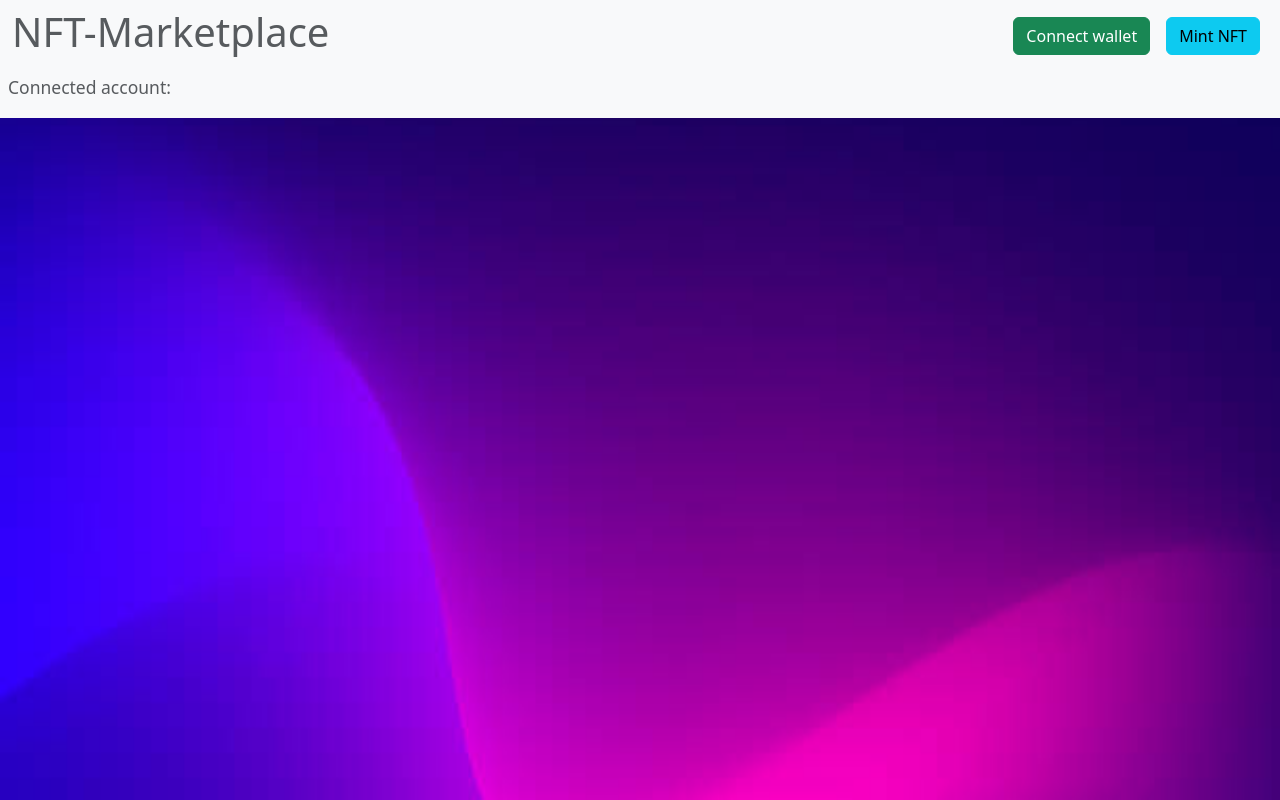
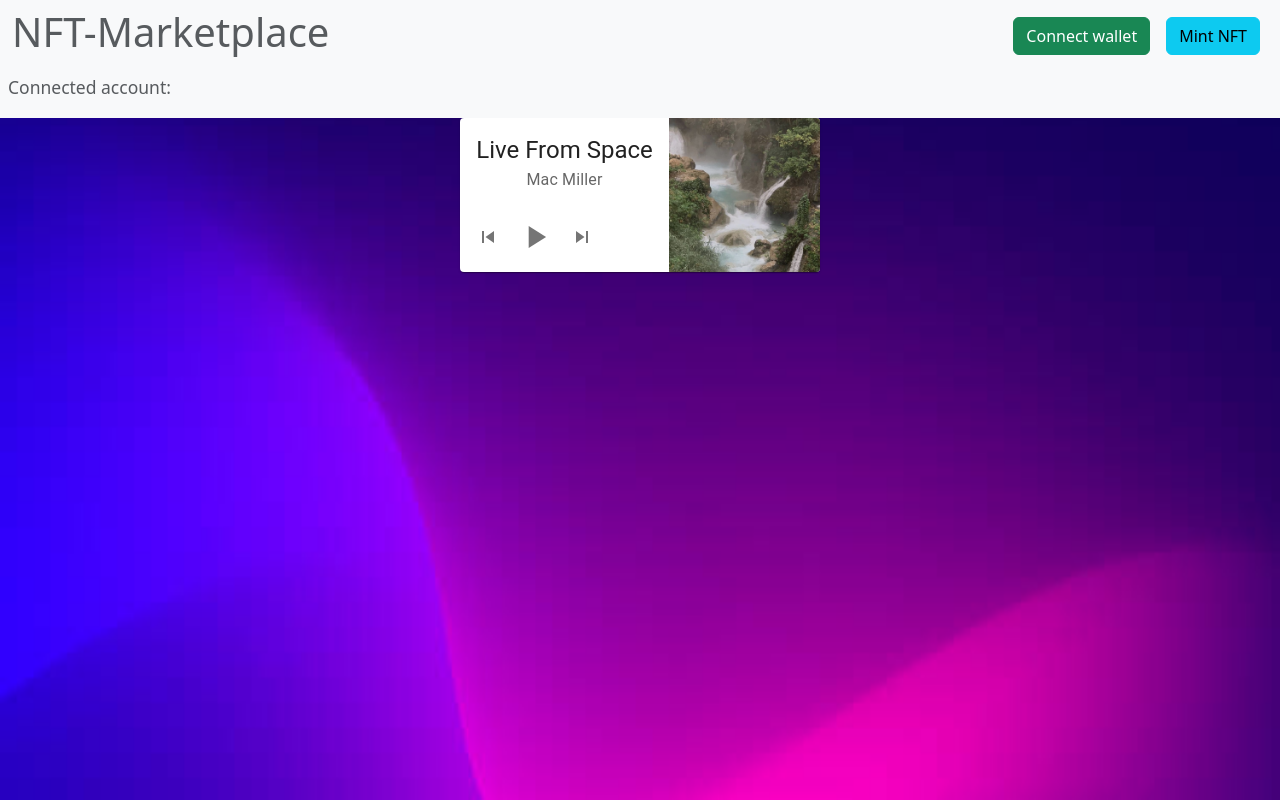
Before and after one commit to ameybagwe12/4_Kesari_BnB24, a React (Create React App) app: page /songTab in a window 1280 px wide. Built offline with nearby package versions, Linux system fonts and the light colour scheme.

Commit message:
SongIndividual Page

```diff
--- a/package.json
+++ b/package.json
@@ -3,6 +3,10 @@
   "version": "0.1.0",
   "private": true,
   "dependencies": {
+    "@emotion/react": "^11.11.3",
+    "@emotion/styled": "^11.11.0",
+    "@mui/icons-material": "^5.15.10",
+    "@mui/material": "^5.15.10",
     "@testing-library/jest-dom": "^5.17.0",
     "@testing-library/react": "^13.4.0",
     "@testing-library/user-event": "^13.5.0",
--- a/src/App.js
+++ b/src/App.js
@@ -8,18 +8,17 @@ import Player from "./components/player";
 import Home from "./pages/home";
 import MintNFT from "./pages/mintNFT";
 import contractData from "./contract.json";
-
+import SongTab from "./pages/song-tab";
 
 function App() {
   const [isConnected, setIsConnected] = useState(false);
   const [connectedAccount, setConnectedAccount] = useState(null);
   const [nfts, setNfts] = useState([]);
-  const [currentNft, setCurrentNft] = useState(null)
+  const [currentNft, setCurrentNft] = useState(null);
   const [player, setPlayer] = useState(false);
   useEffect(() => {
     console.log("Account: ", connectedAccount);
   }, [connectedAccount]);
-
 
   useEffect(() => {
     async function connectToMetaMask() {
@@ -54,7 +53,7 @@ function App() {
     netId = parseInt(netId, 10);
     console.log(`network id : ${netId}`);
     // console.log(typeof(netId));
-    if(netId !== 355113){
+    if (netId !== 355113) {
       alert("Please change network to Bitfinity");
       return;
     }
@@ -91,12 +90,12 @@ function App() {
     } catch (e) {
       console.log(e);
     }
-  }
+  };
 
   return (
     <div className="App">
       <BrowserRouter>
-          <Navbar connectedAccount={connectedAccount} player={player}/>
+        <Navbar connectedAccount={connectedAccount} player={player} />
         {player && (
           <Player
             nft={currentNft}
@@ -106,13 +105,24 @@ function App() {
         )}
         <div>
           <Routes>
-              <Route index element={<Home nfts={nfts} handlePayment={handlePayment} player={player}/>} />
+            <Route
+              index
+              element={
+                <Home
+                  nfts={nfts}
+                  handlePayment={handlePayment}
+                  player={player}
+                />
+              }
+            />
+
             {!player && (
               <Route
                 path="/mintNFT"
                 element={<MintNFT nfts={nfts} setNfts={setNfts} />}
               />
             )}
+            <Route path="/songTab" element={<SongTab />} />
           </Routes>
         </div>
       </BrowserRouter>
--- /dev/null
+++ b/src/pages/song-tab.js
@@ -0,0 +1,69 @@
+import * as React from "react";
+import { useTheme } from "@mui/material/styles";
+import Box from "@mui/material/Box";
+import Card from "@mui/material/Card";
+import CardContent from "@mui/material/CardContent";
+import CardMedia from "@mui/material/CardMedia";
+import IconButton from "@mui/material/IconButton";
+import Typography from "@mui/material/Typography";
+import SkipPreviousIcon from "@mui/icons-material/SkipPrevious";
+import PlayArrowIcon from "@mui/icons-material/PlayArrow";
+import SkipNextIcon from "@mui/icons-material/SkipNext";
+
+export default function MediaControlCard() {
+  const theme = useTheme();
+
+  return (
+    <>
+      <div
+        style={{
+          display: "flex",
+          justifyContent: "center",
+          alignItems: "center",
+        }}
+      >
+        <Card sx={{ display: "flex" }}>
+          <Box sx={{ display: "flex", flexDirection: "column" }}>
+            <CardContent sx={{ flex: "1 0 auto" }}>
+              <Typography component="div" variant="h5">
+                Live From Space
+              </Typography>
+              <Typography
+                variant="subtitle1"
+                color="text.secondary"
+                component="div"
+              >
+                Mac Miller
+              </Typography>
+            </CardContent>
+            <Box sx={{ display: "flex", alignItems: "center", pl: 1, pb: 1 }}>
+              <IconButton aria-label="previous">
+                {theme.direction === "rtl" ? (
+                  <SkipNextIcon />
+                ) : (
+                  <SkipPreviousIcon />
+                )}
+              </IconButton>
+              <IconButton aria-label="play/pause">
+                <PlayArrowIcon sx={{ height: 38, width: 38 }} />
+              </IconButton>
+              <IconButton aria-label="next">
+                {theme.direction === "rtl" ? (
+                  <SkipPreviousIcon />
+                ) : (
+                  <SkipNextIcon />
+                )}
+              </IconButton>
+            </Box>
+          </Box>
+          <CardMedia
+            component="img"
+            sx={{ width: 151 }}
+            src={require("../my_image.jpeg")}
+            alt="Live from space album cover"
+          />
+        </Card>
+      </div>
+    </>
+  );
+}
```
Also changed, not shown: src/my_image.jpeg (added), 1 other file (tests, documents, lock files or other folders). Lines whose indentation alone changed are shown as unchanged.
